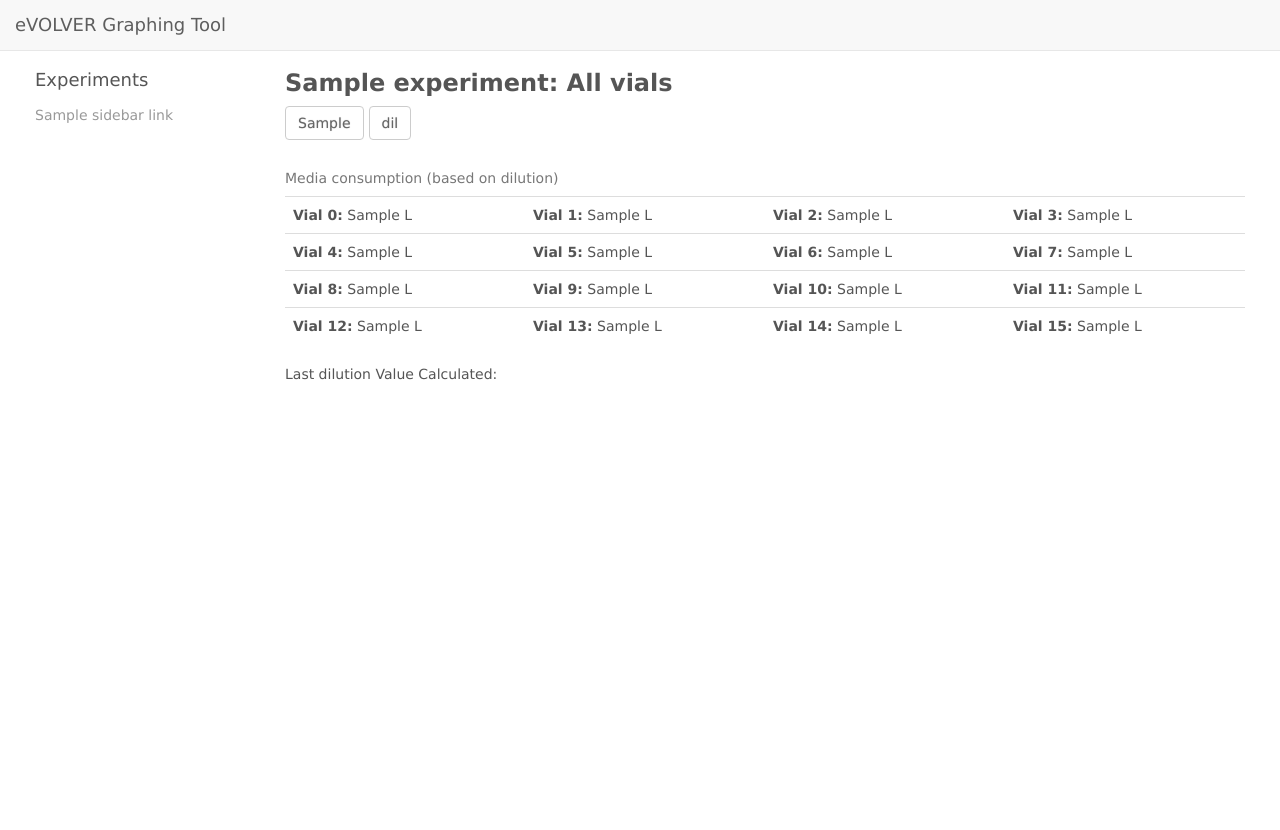
After one commit to FYNCH-BIO/dpu, a Django app: template graphing/src/templates/dilutions.html in a window 1280 px wide. The commit adds this page. Run offline with Django 3.2, Linux system fonts and the light colour scheme; the template is opened without the code that fills it: most values are stand-ins (such as "Sample title", 1, 10 or a date in 2020); some libraries are stand-ins or nearby versions.

Commit message:
Add dilution calculation to graphing tool
Calculate dilution using pump_log and pump_cal.

Add table html template and update navbar links
and url patterns.

```diff
--- a/graphing/src/cloudevolution/urls.py
+++ b/graphing/src/cloudevolution/urls.py
@@ -27,6 +27,8 @@ urlpatterns = [
 
     url(r'^(?P<experiment>\w+)/(?P<vial>[0-9]+)/$', 'cloudevolution.views.vial_num', name='vial_num'),
 
+    url(r'^(?P<experiment>\w+)/(dilutions)/$', 'cloudevolution.views.dilutions', name='dilutions'),
+
     url(r'^admin/', include(admin.site.urls)),
 ]
 
--- /dev/null
+++ b/graphing/src/templates/dilutions.html
@@ -0,0 +1,60 @@
+{% extends "base.html" %}
+
+
+{% block bokeh_script %}
+{% endblock %}
+
+
+
+
+{% block content %}
+
+<div class="row">
+<h3>{{experiment}}: <span class='notbold'>All vials</span></h3>
+
+<div class="btn-toolbar" role="toolbar" aria-label="Toolbar with button groups">
+	{% for x in vial_count %}
+	<a href="{% url 'home' %}{{experiment}}/{{x}}" class="btn btn-default btn">{{x}}</a>
+	{% endfor %}
+
+    <a href="{% url 'home' %}{{experiment}}/dilutions" class="btn btn-default btn">dil</a>
+
+</div>
+
+<br>
+<div>
+    <table class="table">
+        <caption>Media consumption (based on dilution)</caption>
+        <tr>
+            <td><b>Vial 0:</b> {{ diluted.0 }} L</td>
+            <td><b>Vial 1:</b> {{ diluted.1 }} L</td>
+            <td><b>Vial 2:</b> {{ diluted.2 }} L</td>
+            <td><b>Vial 3:</b> {{ diluted.3 }} L</td>
+        </tr>
+            <tr>
+            <td><b>Vial 4:</b> {{ diluted.4 }} L</td>
+            <td><b>Vial 5:</b> {{ diluted.5 }} L</td>
+            <td><b>Vial 6:</b> {{ diluted.6 }} L</td>
+            <td><b>Vial 7:</b> {{ diluted.7 }} L</td>
+        </tr>
+            <tr>
+            <td><b>Vial 8:</b> {{ diluted.8 }} L</td>
+            <td><b>Vial 9:</b> {{ diluted.9 }} L</td>
+            <td><b>Vial 10:</b> {{ diluted.10 }} L</td>
+            <td><b>Vial 11:</b> {{ diluted.11 }} L</td>
+        </tr>
+            <tr>
+            <td><b>Vial 12:</b> {{ diluted.12 }} L</td>
+            <td><b>Vial 13:</b> {{ diluted.13 }} L</td>
+            <td><b>Vial 14:</b> {{ diluted.14 }} L</td>
+            <td><b>Vial 15:</b> {{ diluted.15 }} L</td>
+        </tr>
+    </table>
+</div>
+
+<p> Last dilution Value Calculated:  </p> <!--TODO-->
+
+</div>
+
+
+{% endblock%}
--- a/graphing/src/templates/experiment.html
+++ b/graphing/src/templates/experiment.html
@@ -20,6 +20,8 @@
 	<a href="{% url 'home' %}{{experiment}}/{{x}}" class="btn btn-default btn">{{x}}</a>
 	{% endfor %}
 
+    <a href="{% url 'home' %}{{experiment}}/dilutions" class="btn btn-default btn">dil</a>
+
 </div>
 
 </div>
--- a/graphing/src/templates/vial.html
+++ b/graphing/src/templates/vial.html
@@ -19,6 +19,8 @@
 	<a href="{% url 'home' %}{{experiment}}/{{x}}" class="btn btn-default btn">{{x}}</a>
 	{% endfor %}
 
+    <a href="{% url 'home' %}{{experiment}}/dilutions" class="btn btn-default btn">dil</a>
+
 </div>
 
 {{OD_div|safe}}
```
Also changed, not shown: graphing/src/cloudevolution/views.py (+30 -0 lines).
